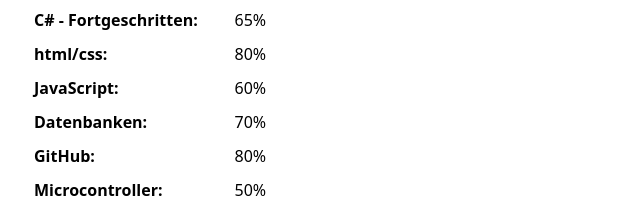
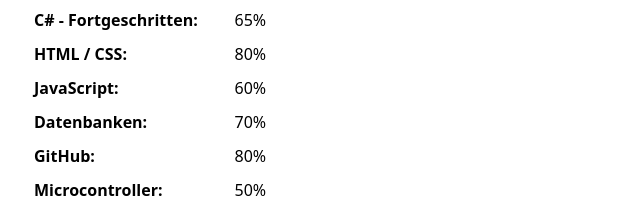
Before and after one commit to s1rj4y/s1rj4y.github.io, a plain HTML site: page lebenslauf.html in a window 1280 px wide. Shown: the part 1771-1984 px from the top of the page, 206-846 px from the left. Drawn offline with Linux system fonts and the light colour scheme.

Commit message:
edit lebenslauf

```diff
--- a/lebenslauf.html
+++ b/lebenslauf.html
@@ -229,7 +229,7 @@
                         <div class="progress-bar" data-percent="65"></div>
                     </div>
 
-                    <p class="skills-type">html/css:</p>
+                    <p class="skills-type">HTML / CSS:</p>
                     <p class="skills-value">80%</p>
                     <div class="progress-container">
                         <div class="progress-bar" data-percent="80"></div>
```
